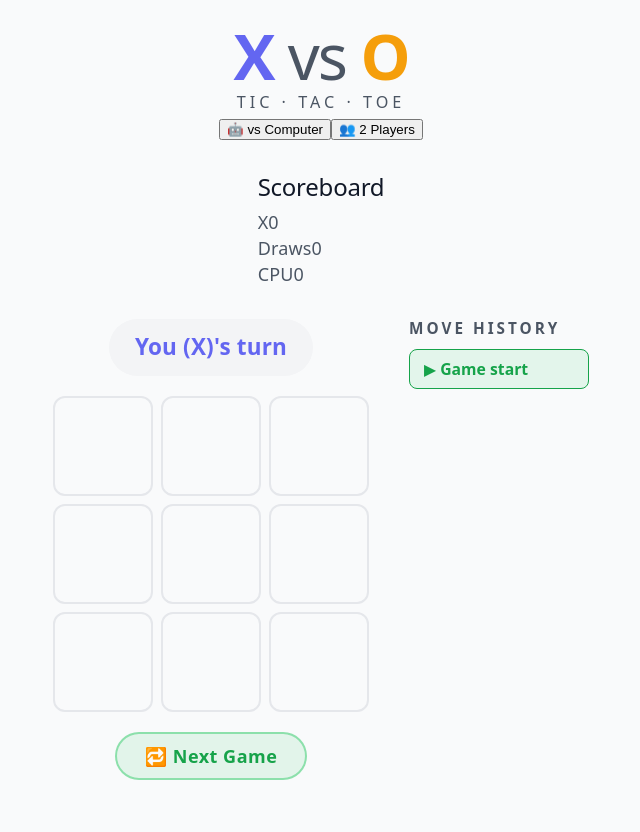
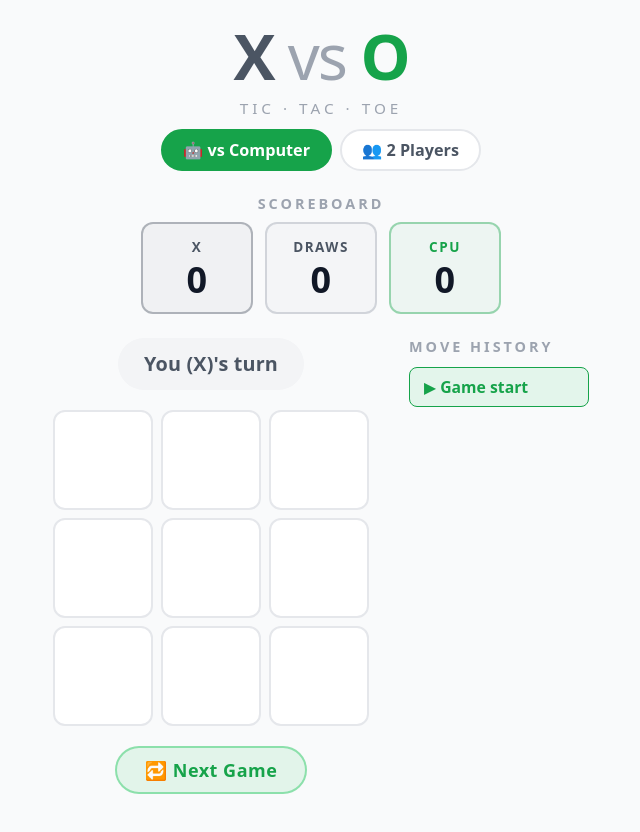
Before and after one commit to baebea86-code/tic-tac-toe, a React (Vite) app in the folder my-project/: page / in a window 1280 px wide. Shown: the top 832 px of the page, without its empty margins (319-959 px from the left). Built offline with nearby package versions, Linux system fonts and the light colour scheme.

Commit message:
style: full App.css rewrite — grey/green theme, scoreboard, mode selector styles

```diff
--- a/my-project/src/App.css
+++ b/my-project/src/App.css
@@ -1,26 +1,30 @@
-/* ─── CSS Custom Properties ──────────────────────────────────────────────── */
+/* ─── Component-level tokens ──────────────────────────────────────────────── */
 :root {
-  --x-color: #6366f1;      /* indigo */
-  --o-color: #f59e0b;      /* amber */
-  --win-glow: #22c55e;     /* green */
-  --draw-color: #94a3b8;   /* slate */
-  --radius: 12px;
-  --sq-size: clamp(72px, 20vw, 100px);
-  --gap: 8px;
+  --x-color:     var(--grey-600);      /* X is charcoal grey  */
+  --o-color:     var(--green-600);     /* O is green          */
+  --win-glow:    var(--green-500);
+  --draw-color:  var(--grey-400);
+  --radius:      12px;
+  --sq-size:     clamp(72px, 20vw, 100px);
+  --gap:         8px;
 }
 
-/* ─── Layout ─────────────────────────────────────────────────────────────── */
+/* ─── App layout ─────────────────────────────────────────────────────────── */
 .app {
   min-height: 100svh;
   display: flex;
   flex-direction: column;
   align-items: center;
   padding: 24px 16px 48px;
-  gap: 32px;
+  gap: 24px;
 }
 
 .app__header {
   text-align: center;
+  display: flex;
+  flex-direction: column;
+  align-items: center;
+  gap: 10px;
 }
 
 .app__title {
@@ -33,14 +37,14 @@
 
 .app__title-x   { color: var(--x-color); }
 .app__title-o   { color: var(--o-color); }
-.app__title-sep { color: var(--text); font-weight: 300; }
+.app__title-sep { color: var(--grey-400); font-weight: 300; }
 
 .app__subtitle {
-  font-size: 0.9rem;
+  font-size: 0.85rem;
   text-transform: uppercase;
   letter-spacing: 4px;
-  color: var(--text);
-  margin-top: 4px;
+  color: var(--grey-400);
+  margin-top: 0;
 }
 
 .app__main {
@@ -49,18 +53,121 @@
   align-items: flex-start;
   gap: 40px;
   width: 100%;
-  max-width: 800px;
+  max-width: 820px;
   justify-content: center;
 }
 
-@media (max-width: 600px) {
+@media (max-width: 620px) {
   .app__main {
     flex-direction: column;
     align-items: center;
   }
 }
 
-/* ─── Game Section ───────────────────────────────────────────────────────── */
+/* ─── Mode Selector ──────────────────────────────────────────────────────── */
+.mode-selector {
+  display: flex;
+  gap: 8px;
+}
+
+.mode-btn {
+  padding: 8px 20px;
+  font-size: 0.9rem;
+  font-weight: 600;
+  font-family: inherit;
+  border-radius: 999px;
+  border: 2px solid var(--border);
+  background: var(--surface);
+  color: var(--text);
+  cursor: pointer;
+  transition: background 0.15s, border-color 0.15s, color 0.15s, transform 0.1s;
+}
+
+.mode-btn:hover {
+  border-color: var(--accent-border);
+  background: var(--accent-bg);
+  color: var(--accent);
+}
+
+.mode-btn--active {
+  background: var(--accent);
+  border-color: var(--accent);
+  color: #fff;
+  cursor: default;
+}
+
+/* ─── Scoreboard ─────────────────────────────────────────────────────────── */
+.scoreboard {
+  display: flex;
+  flex-direction: column;
+  align-items: center;
+  gap: 10px;
+  width: 100%;
+  max-width: 360px;
+}
+
+.scoreboard__title {
+  font-size: 0.8rem;
+  text-transform: uppercase;
+  letter-spacing: 3px;
+  color: var(--grey-400);
+  font-weight: 600;
+  margin: 0;
+}
+
+.scoreboard__cells {
+  display: flex;
+  gap: 12px;
+  width: 100%;
+}
+
+.scoreboard__cell {
+  flex: 1;
+  display: flex;
+  flex-direction: column;
+  align-items: center;
+  gap: 4px;
+  padding: 14px 10px;
+  border-radius: var(--radius);
+  border: 2px solid var(--border);
+  background: var(--surface);
+  transition: border-color 0.2s;
+}
+
+.scoreboard__cell--x {
+  border-color: rgba(75, 85, 99, 0.4);   /* grey-600 tint */
+  background: rgba(75, 85, 99, 0.05);
+}
+
+.scoreboard__cell--o {
+  border-color: rgba(22, 163, 74, 0.4);  /* green-600 tint */
+  background: rgba(22, 163, 74, 0.05);
+}
+
+.scoreboard__cell--draw {
+  border-color: rgba(156, 163, 175, 0.4);
+  background: rgba(156, 163, 175, 0.05);
+}
+
+.scoreboard__label {
+  font-size: 0.75rem;
+  text-transform: uppercase;
+  letter-spacing: 1.5px;
+  font-weight: 600;
+  color: var(--text);
+}
+
+.scoreboard__cell--x .scoreboard__label { color: var(--x-color); }
+.scoreboard__cell--o .scoreboard__label { color: var(--o-color); }
+
+.scoreboard__value {
+  font-size: 2rem;
+  font-weight: 800;
+  line-height: 1;
+  color: var(--text-h);
+}
+
+/* ─── Game section ───────────────────────────────────────────────────────── */
 .game {
   display: flex;
   flex-direction: column;
@@ -70,7 +177,7 @@
 
 /* ─── Status ─────────────────────────────────────────────────────────────── */
 .status {
-  font-size: 1.25rem;
+  font-size: 1.1rem;
   font-weight: 600;
   padding: 10px 24px;
   border-radius: 999px;
@@ -80,23 +187,25 @@
   margin: 0;
 }
 
-.status--winner {
-  animation: pulse 0.6s ease-in-out;
-}
+.status--winner { animation: pulse 0.6s ease-in-out; }
+
 .status--winner.status--x {
   color: var(--x-color);
   border-color: var(--x-color);
-  background: rgba(99, 102, 241, 0.1);
+  background: rgba(75, 85, 99, 0.08);
 }
+
 .status--winner.status--o {
   color: var(--o-color);
   border-color: var(--o-color);
-  background: rgba(245, 158, 11, 0.1);
+  background: rgba(22, 163, 74, 0.08);
 }
+
 .status--draw {
   color: var(--draw-color);
   border-color: var(--draw-color);
 }
+
 .status--next.status--x { color: var(--x-color); }
 .status--next.status--o { color: var(--o-color); }
 
@@ -120,7 +229,7 @@
   height: var(--sq-size);
   border-radius: var(--radius);
   border: 2px solid var(--border);
-  background: var(--bg);
+  background: var(--surface);
   font-size: clamp(1.6rem, 7vw, 2.4rem);
   font-weight: 800;
   cursor: pointer;
@@ -135,7 +244,6 @@
   outline-offset: 3px;
 }
 
-/* hover — only empty, interactive squares */
 .square--empty:hover {
   background: var(--accent-bg);
   border-color: var(--accent-border);
@@ -143,25 +251,22 @@
   box-shadow: var(--shadow);
 }
 
-/* filled X */
 .square--x {
   color: var(--x-color);
-  border-color: rgba(99, 102, 241, 0.4);
-  background: rgba(99, 102, 241, 0.06);
+  border-color: rgba(75, 85, 99, 0.35);
+  background: rgba(75, 85, 99, 0.06);
   cursor: default;
 }
 
-/* filled O */
 .square--o {
   color: var(--o-color);
-  border-color: rgba(245, 158, 11, 0.4);
-  background: rgba(245, 158, 11, 0.06);
+  border-color: rgba(22, 163, 74, 0.35);
+  background: rgba(22, 163, 74, 0.06);
   cursor: default;
 }
 
-/* winning highlight */
 .square--winning {
-  background: rgba(34, 197, 94, 0.15) !important;
+  background: rgba(34, 197, 94, 0.18) !important;
   border-color: var(--win-glow) !important;
   box-shadow: 0 0 0 3px rgba(34, 197, 94, 0.3);
   animation: winPop 0.4s ease;
@@ -173,18 +278,34 @@
   100% { transform: scale(1); }
 }
 
-/* disabled state when game is over — keep colours, remove hover */
-.square:disabled {
-  cursor: not-allowed;
-}
+.square:disabled { cursor: not-allowed; }
+
 .square--empty:disabled:hover {
-  background: var(--bg);
+  background: var(--surface);
   border-color: var(--border);
   transform: none;
   box-shadow: none;
 }
 
-/* ─── Restart Button ─────────────────────────────────────────────────────── */
+/* ─── Game actions ───────────────────────────────────────────────────────── */
+.game__actions {
+  display: flex;
+  flex-direction: column;
+  align-items: center;
+  gap: 8px;
+}
+
+.game__starter-hint {
+  font-size: 0.85rem;
+  color: var(--text);
+  opacity: 0.8;
+}
+
+.game__starter-hint strong {
+  color: var(--accent);
+}
+
+/* ─── Restart / Next game button ─────────────────────────────────────────── */
 .btn-restart {
   padding: 10px 28px;
   font-size: 1rem;
@@ -195,7 +316,7 @@
   background: var(--accent-bg);
   color: var(--accent);
   cursor: pointer;
-  transition: background 0.2s, transform 0.1s, box-shadow 0.2s;
+  transition: background 0.2s, transform 0.1s, box-shadow 0.2s, color 0.2s;
   letter-spacing: 0.5px;
 }
 
@@ -206,11 +327,9 @@
   box-shadow: var(--shadow);
 }
 
-.btn-restart:active {
-  transform: translateY(0);
-}
+.btn-restart:active { transform: translateY(0); }
 
-/* ─── Move History / Time Travel ─────────────────────────────────────────── */
+/* ─── Move History ───────────────────────────────────────────────────────── */
 .history {
   min-width: 180px;
   display: flex;
@@ -219,10 +338,10 @@
 }
 
 .history__title {
-  font-size: 0.85rem;
+  font-size: 0.8rem;
   text-transform: uppercase;
   letter-spacing: 3px;
-  color: var(--text);
+  color: var(--grey-400);
   font-weight: 600;
   margin: 0;
 }
@@ -245,7 +364,7 @@
   font-weight: 500;
   border-radius: 8px;
   border: 1px solid var(--border);
-  background: var(--bg);
+  background: var(--surface);
   color: var(--text);
   cursor: pointer;
   transition: background 0.15s, border-color 0.15s, color 0.15s;
@@ -265,11 +384,9 @@
   cursor: default;
 }
 
-/* ─── Responsive tweaks ──────────────────────────────────────────────────── */
-@media (max-width: 600px) {
-  .history {
-    width: 100%;
-  }
+/* ─── Responsive ─────────────────────────────────────────────────────────── */
+@media (max-width: 620px) {
+  .history { width: 100%; }
 
   .history__list {
     flex-direction: row;
@@ -281,4 +398,6 @@
     width: auto;
     flex: 1 1 calc(50% - 6px);
   }
+
+  .scoreboard__cells { gap: 8px; }
 }
```
